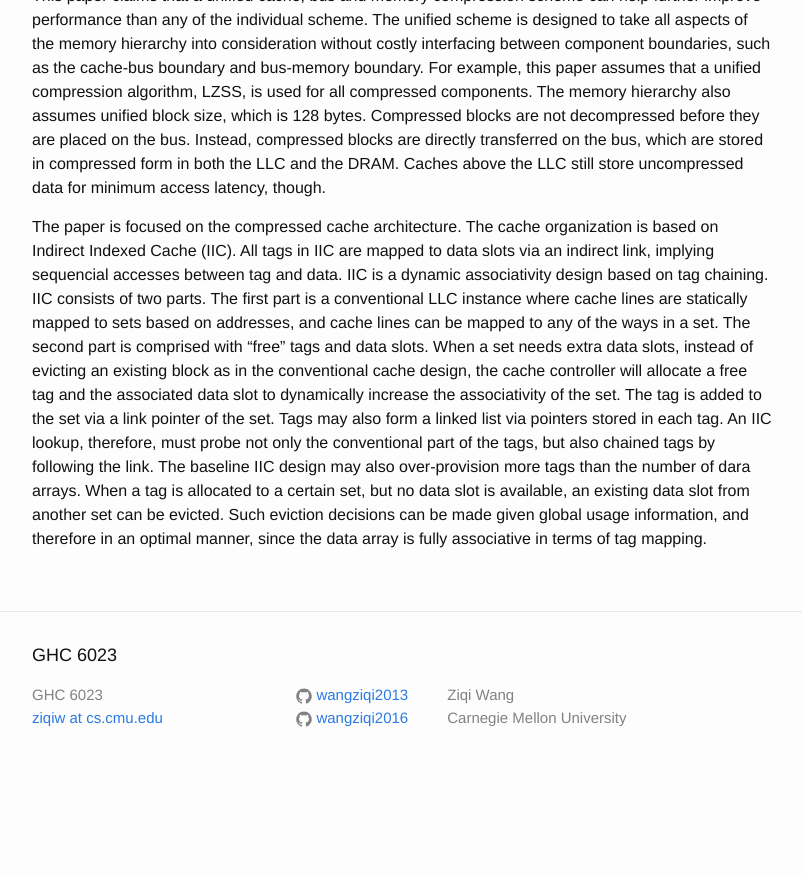
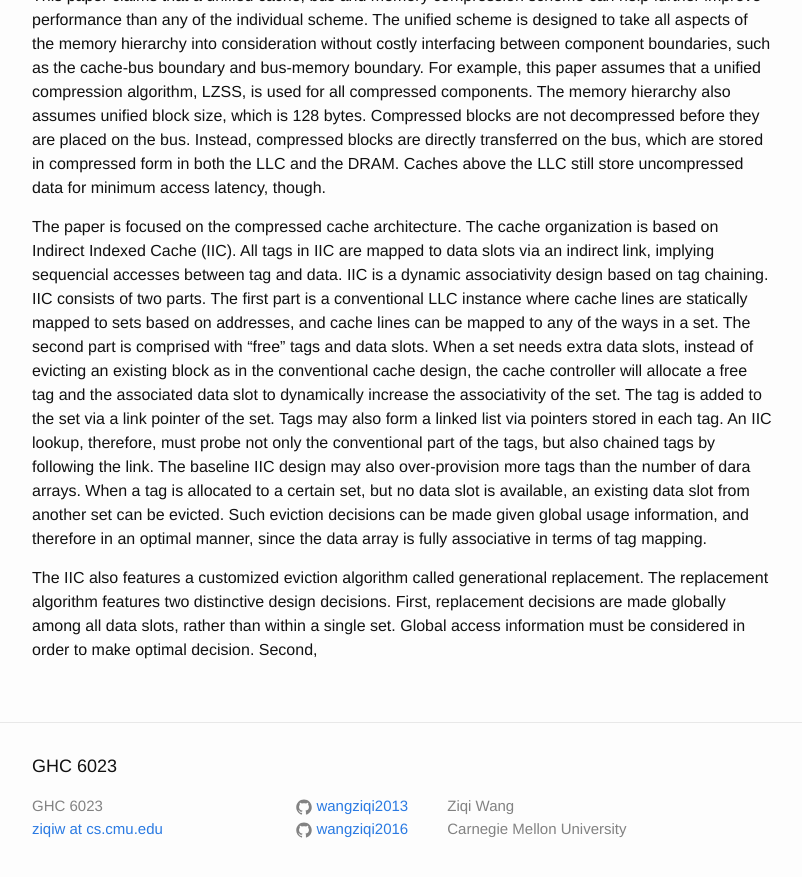
Before and after one commit to wangziqi2013/wangziqi2013.github.io, a Jekyll site: the page built from _posts/2020-07-02-icc-c.markdown, in a window 1280 px wide and 900 px high, scrolled down 943 px. Shown: the top 877 px of the window, without its empty margins (238-1040 px from the left). Built offline with Jekyll 4.4.1, drawn with Linux system fonts in a browser that asks for light colours; before the commit the page ends 1732 px from its top, so only the background shows below that.

Commit message:
Adding gen

```diff
--- a/_posts/2020-07-02-icc-c.markdown
+++ b/_posts/2020-07-02-icc-c.markdown
@@ -52,3 +52,7 @@ The baseline IIC design may also over-provision more tags than the number of dar
 to a certain set, but no data slot is available, an existing data slot from another set can be evicted. Such eviction
 decisions can be made given global usage information, and therefore in an optimal manner, since the data array is fully
 associative in terms of tag mapping.
+
+The IIC also features a customized eviction algorithm called generational replacement. The replacement algorithm features
+two distinctive design decisions. First, replacement decisions are made globally among all data slots, rather than within
+a single set. Global access information must be considered in order to make optimal decision. Second,
```
